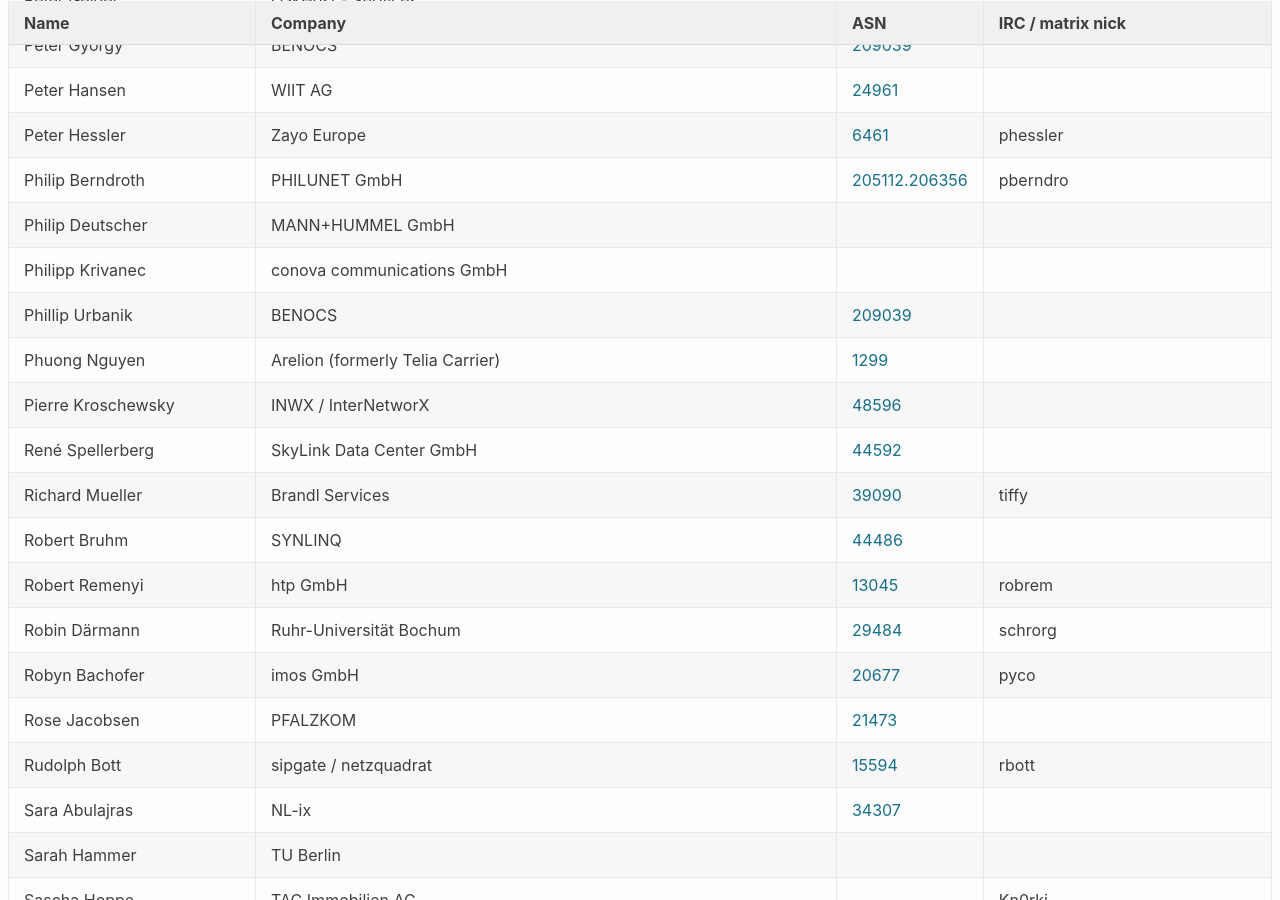
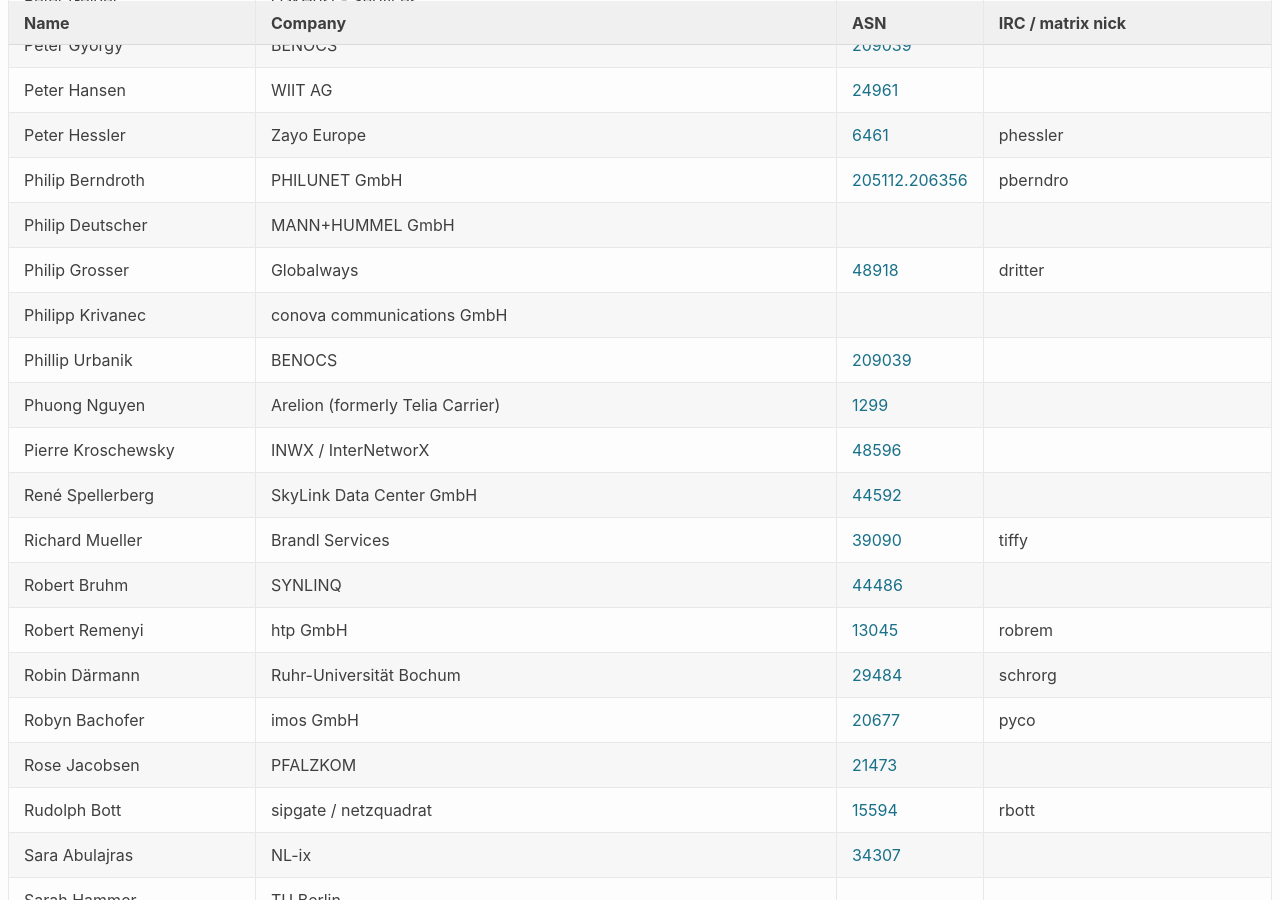
Before and after one commit to denog/pretix-attendeelist, a Jekyll site: the page built from denog16/index.markdown, in a window 1280 px wide and 900 px high, scrolled down 12535 px. Built offline with Jekyll 4.4.1, drawn with Linux system fonts in a browser that asks for light colours.

Commit message:
Latest data: Mon Oct 14 19:48:00 UTC 2024

```diff
--- a/_data/attendees_denog16_onsite.json
+++ b/_data/attendees_denog16_onsite.json
@@ -1668,6 +1668,12 @@
     "asn": null
   },
   {
+    "name": "Philip Grosser",
+    "company": "Globalways",
+    "irc": "dritter",
+    "asn": "48918"
+  },
+  {
     "name": "Philipp Krivanec",
     "company": "conova communications GmbH",
     "irc": null,
```
